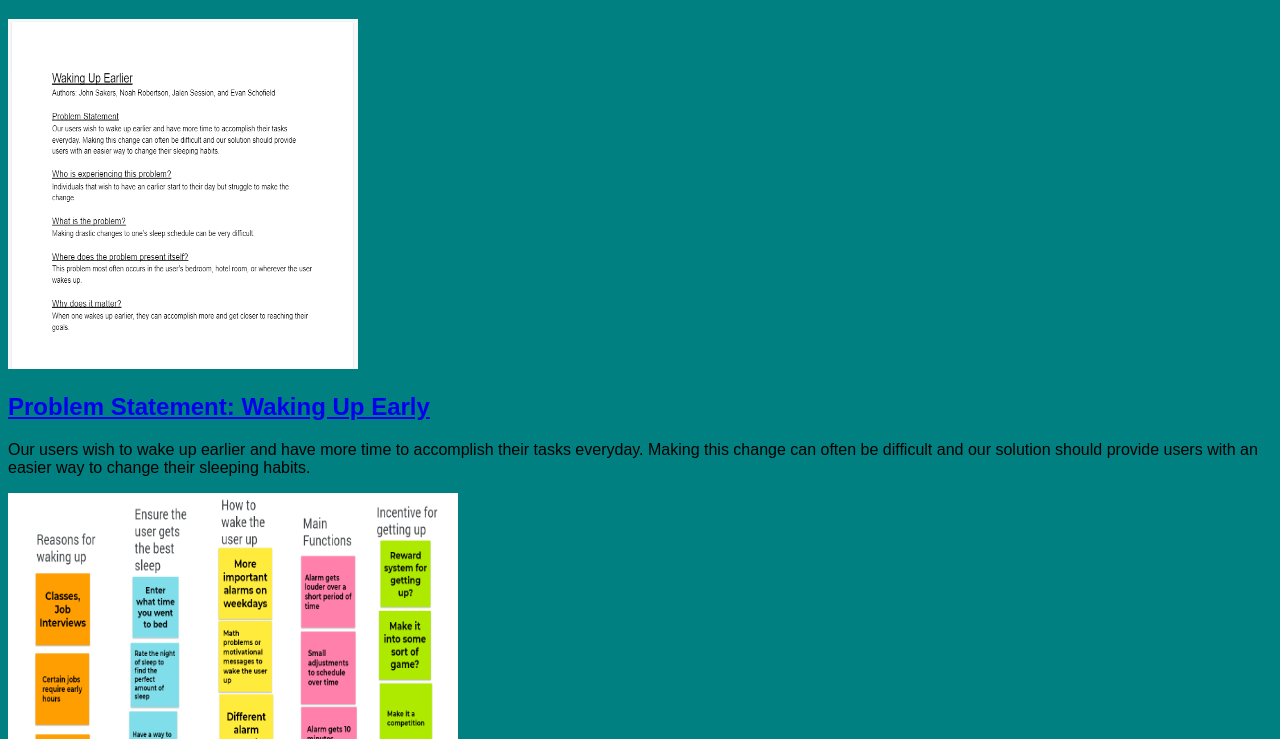
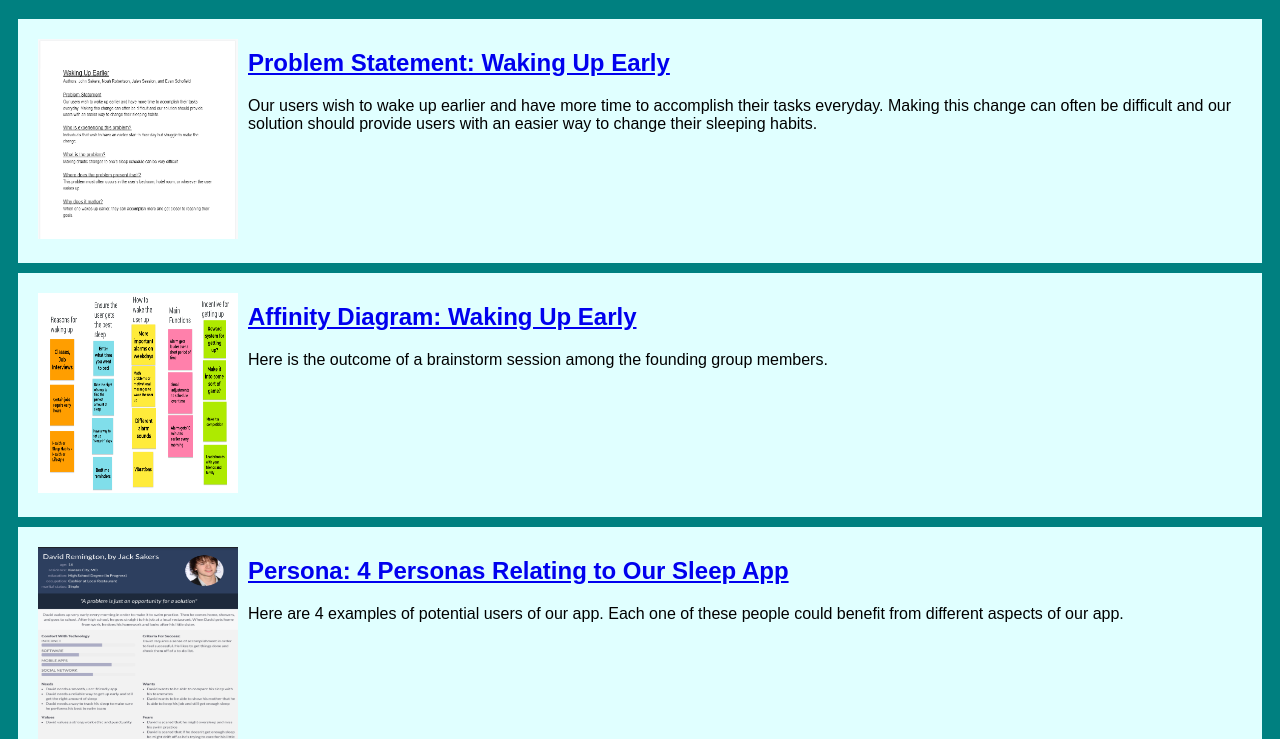
Before and after one commit to jacksakers/jacksakers.github.io, a plain HTML site: page index.html in a window 1280 px wide. Shown: the part 61-800 px from the top of the page. Drawn offline with Linux system fonts and the light colour scheme.

Commit message:
Add files via upload

```diff
--- a/index.html
+++ b/index.html
@@ -9,7 +9,7 @@
 
         <!-- Problem Statement Assignment-->
         <section class="assignment">
-            <a href="Files/Problem Statement.pdf"><img src="Images/Problem Statement.PNG" width="350" height="350"></a>
+            <a href="Files/Problem Statement.pdf"><img src="Images/Problem Statement.PNG"></a>
             <section class="ass-details">
                     <a href="Files/Problem Statement.pdf"><h2>Problem Statement: Waking Up Early</h2></a>
                 <p>Our users wish to wake up earlier and have more time to accomplish their tasks everyday. Making this change can often be difficult and our solution should provide users with an easier way to change their sleeping habits.
@@ -19,12 +19,22 @@
 
         <!-- Affinity Diagram Assignment-->
         <section class="assignment">
-            <a href="Files/Waking Up Earlier.pdf"><img src="Images/Jam Board.PNG" width="450" height="350"></a>
+            <a href="Files/Waking Up Earlier.pdf"><img src="Images/Jam Board.PNG"></a>
             <section class="ass-details">
                     <a href="Files/Waking Up Earlier.pdf"><h2>Affinity Diagram: Waking Up Early</h2></a>
                 <p>Here is the outcome of a brainstorm session among the founding group members.
                 </p>
             </section>
         </section>
+
+        <!-- Persona Diagram Assignment-->
+        <section class="assignment">
+            <a href="Files/Personnas.pdf"><img src="Images/Personna.PNG"></a>
+            <section class="ass-details">
+                    <a href="Files/Personnas.pdf"><h2>Persona: 4 Personas Relating to Our Sleep App</h2></a>
+                <p>Here are 4 examples of potential users of our app. Each one of these people could benefit from different aspects of our app.
+                </p>
+            </section>
+        </section>
     </body>
 </html>
--- a/styles.css
+++ b/styles.css
@@ -1,6 +1,19 @@
 body {
     background:teal;
     font-family: Arial, Helvetica, sans-serif;
+}
+
+.assignment{
+    display: flex;
+    padding:10px;
+    margin:10px;
+    background:lightcyan;
+}
+
+.assignment img{
+    width:200px;
+    height:200px;
+    padding:10px;
 }
 
 h1{
```
Also changed, not shown: Images/Personna.PNG (added), 1 other file.
